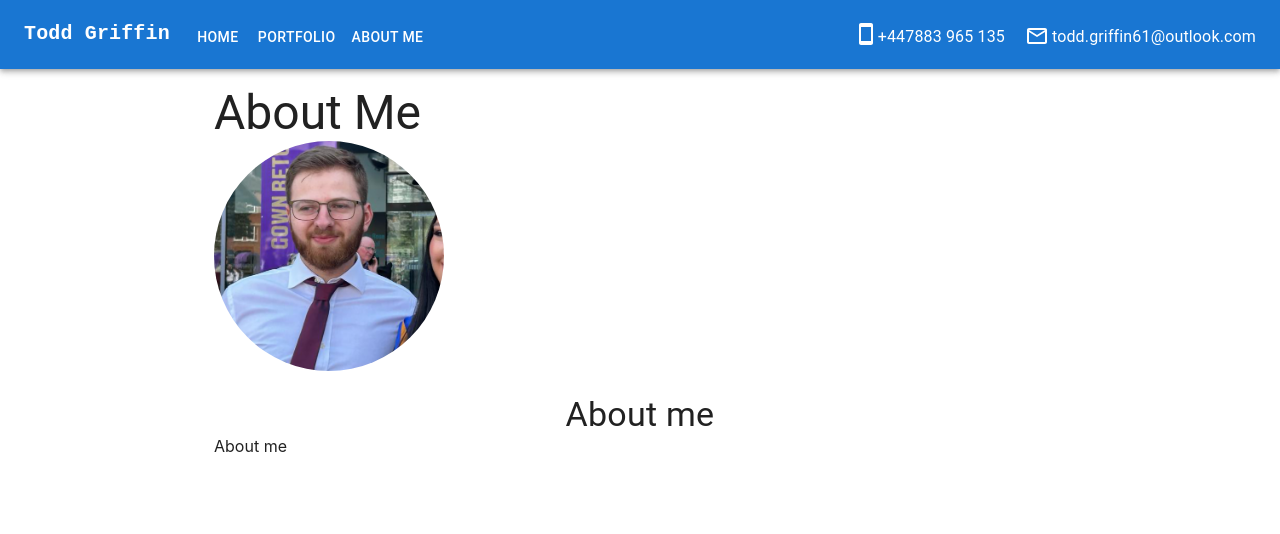
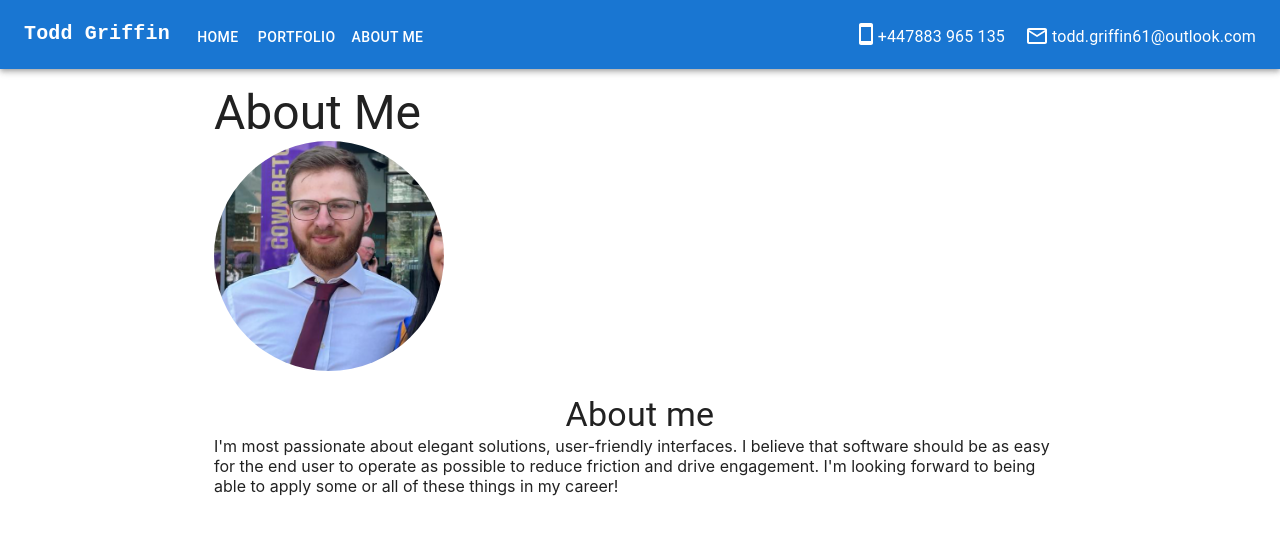
Before and after one commit to ample-samples/web-portfolio, a React (Create React App) app: page /about in a window 1280 px wide. Shown: the top 534 px of the page. Built offline with nearby package versions, Linux system fonts and the light colour scheme.

Commit message:
added bio

```diff
--- a/src/routes/about.js
+++ b/src/routes/about.js
@@ -27,7 +27,7 @@ export function About() {
           display: "flex"
         }}>
           <Typography variant='p' sx={{color: 'inherit'}}>
-            About me
+            I'm most passionate about elegant solutions, user-friendly interfaces. I believe that software should be as easy for the end user to operate as possible to reduce friction and drive engagement. I'm looking forward to being able to apply some or all of these things in my career!
           </Typography>
         </Box>
       </Container>
```
